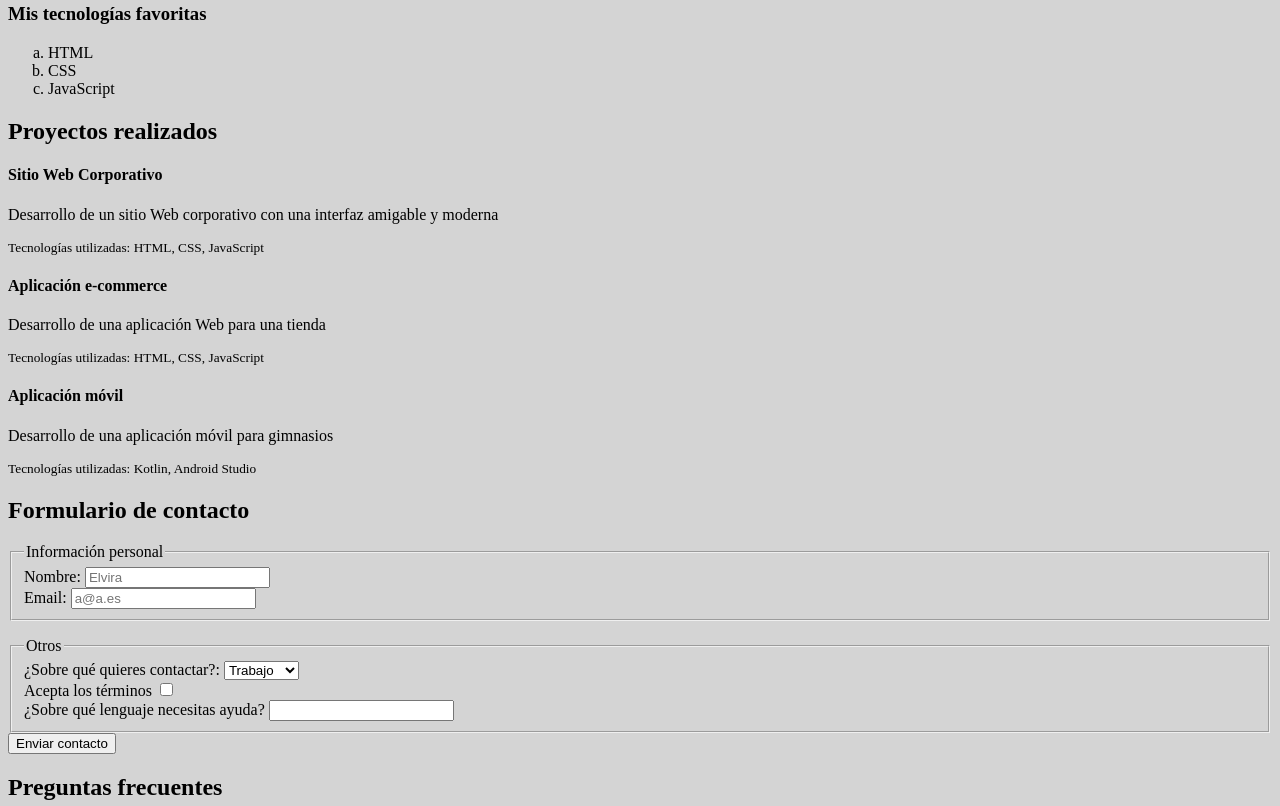
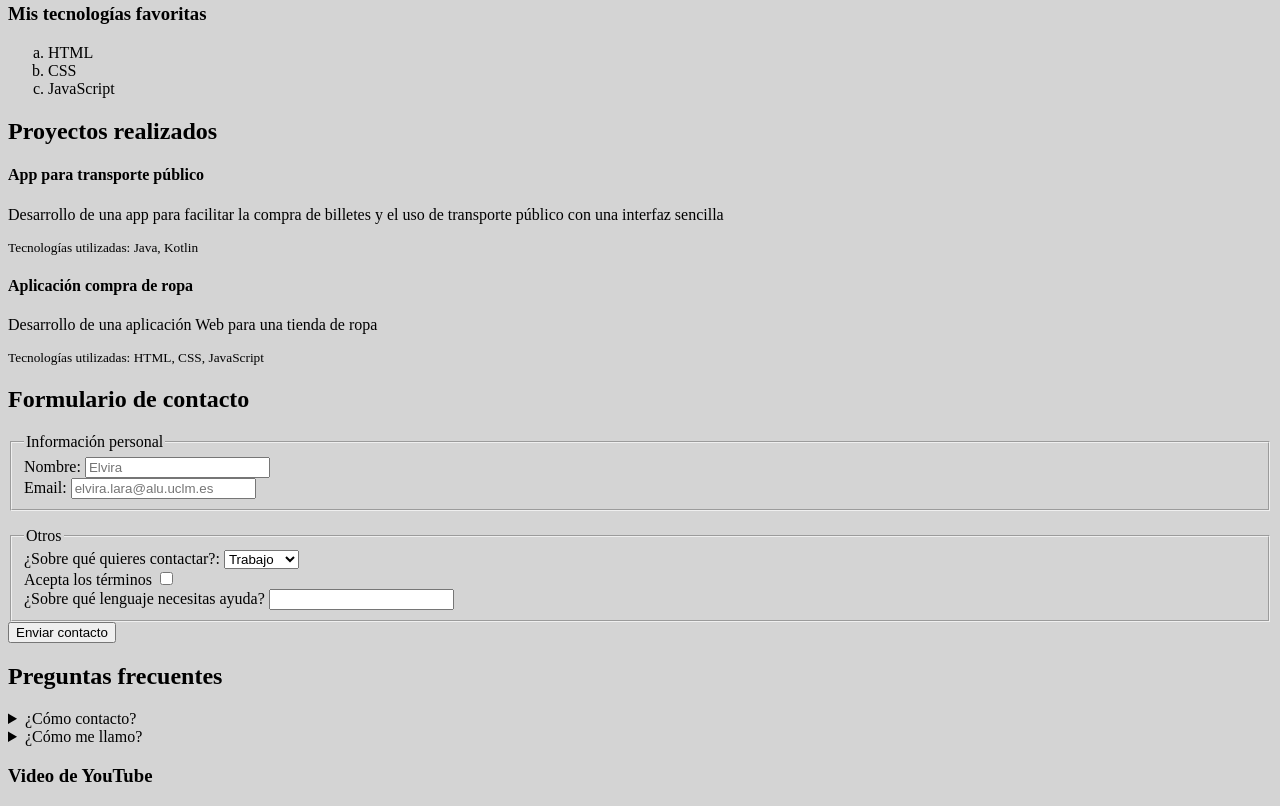
Before and after one commit to elviralara/elviralara.github.io, a plain HTML site: page index.html in a window 1280 px wide. Shown: the part 590-1396 px from the top of the page. Drawn offline with Linux system fonts and the light colour scheme; grey boxes are pictures that could not be loaded.

Commit message:
Actualización del portfolio

```diff
--- a/index.html
+++ b/index.html
@@ -48,33 +48,25 @@
         <section>
             <article>
                 <header>
-                    <h4>Sitio Web Corporativo</h4>
+                    <h4>App para transporte público</h4>
                 </header>
-                <p>Desarrollo de un sitio Web corporativo con una interfaz amigable y moderna</p>
+                <p>Desarrollo de una app para facilitar la compra de billetes y el uso de transporte público con una interfaz sencilla</p>
+                <footer>
+                    <small>Tecnologías utilizadas: Java, Kotlin</small>
+                </footer>
+            </article>
+
+            <article>
+                <header>
+                    <h4>Aplicación compra de ropa</h4>
+                </header>
+                <p>Desarrollo de una aplicación Web para una tienda de ropa</p>
                 <footer>
                     <small>Tecnologías utilizadas: HTML, CSS, JavaScript</small>
                 </footer>
             </article>
 
-            <article>
-                <header>
-                    <h4>Aplicación e-commerce</h4>
-                </header>
-                <p>Desarrollo de una aplicación Web para una tienda</p>
-                <footer>
-                    <small>Tecnologías utilizadas: HTML, CSS, JavaScript</small>
-                </footer>
-            </article>
 
-            <article>
-                <header>
-                    <h4>Aplicación móvil</h4>
-                </header>
-                <p> Desarrollo de una aplicación móvil para gimnasios</p>
-                <footer>
-                    <small>Tecnologías utilizadas: Kotlin, Android Studio </small>
-                </footer>
-            </article>
         </section>
 
         <section>
@@ -88,7 +80,7 @@
                     </div>
                     <div>
                         <label for="em">Email:</label>
-                        <input type="email" id="em" placeholder="a@a.es">
+                        <input type="email" id="em" placeholder="elvira.lara@alu.uclm.es">
                     </div>
                 </fieldset>
             </form>
```
